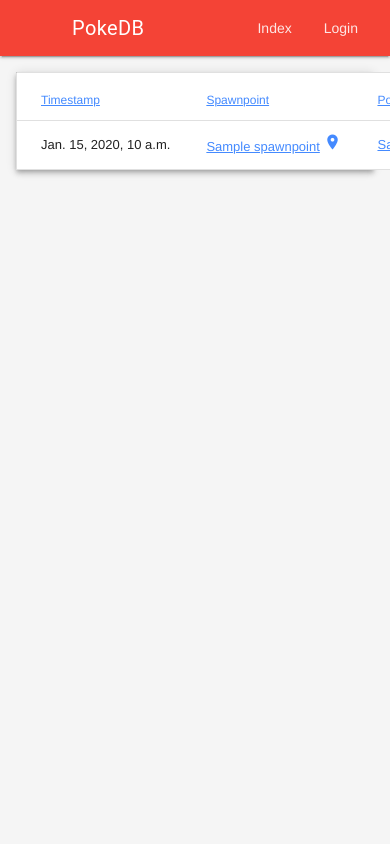
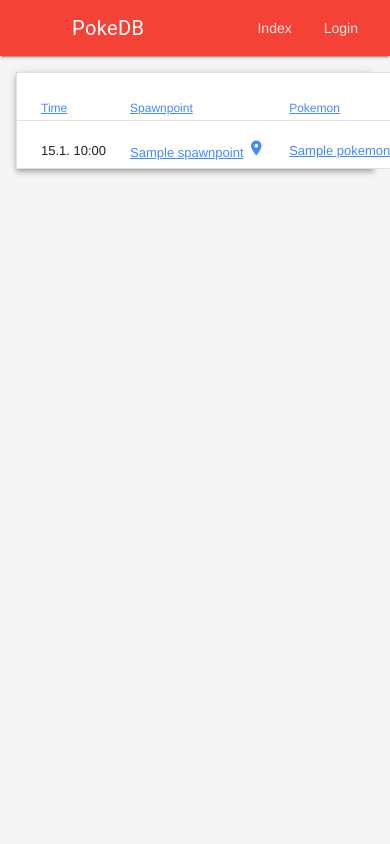
Before and after one commit to cmende/pokedb, a Django app: template templates/pokedb/index.html in a window 390 px wide. Run offline with Django 3.2, Linux system fonts and the light colour scheme; the template is opened without the code that fills it: most values are stand-ins (such as "Sample title", 1, 10 or a date in 2020); some libraries are stand-ins or nearby versions.

Commit message:
Shorten columns so the table can be read on mobile devices

```diff
--- a/templates/pokedb/base_generic.html
+++ b/templates/pokedb/base_generic.html
@@ -10,6 +10,8 @@
   <style>
     .material-icons.md-18 { font-size: 18px; }
     .fill-width { width: 100%; }
+    .mdl-data-table td { padding: 12px 12px 0px; }
+    .mdl-data-table th { padding: 12px 12px 0px; }
   </style>
 </head>
 <body>
--- a/templates/pokedb/index.html
+++ b/templates/pokedb/index.html
@@ -8,7 +8,7 @@
 <table class="mdl-data-table mdl-js-data-table fill-width">
 <thead>
 <tr>
-	<th class="mdl-data-table__cell--non-numeric {% if sort == '-timestamp' %}mdl-data-table__header--sorted-descending{% endif %}"><a href="?sort=timestamp">Timestamp</a></th>
+	<th class="mdl-data-table__cell--non-numeric {% if sort == '-timestamp' %}mdl-data-table__header--sorted-descending{% endif %}"><a href="?sort=timestamp">Time</a></th>
 	<th class="mdl-data-table__cell--non-numeric {% if sort == 'spawnpoint' %}mdl-data-table__header--sorted-ascending{% endif %}"><a href="?sort=spawnpoint">Spawnpoint</a></th>
 	<th class="mdl-data-table__cell--non-numeric {% if sort == 'pokemon' %}mdl-data-table__header--sorted-ascending{% endif %}"><a href="?sort=pokemon">Pokemon</a></th>
 </tr>
@@ -16,8 +16,8 @@
 <tbody>
 {% for spawn in spawns %}
 <tr>
-	<td class="mdl-data-table__cell--non-numeric">{{ spawn.timestamp }}</td>
-	<td class="mdl-data-table__cell--non-numeric"><a href="{% url 'spawnpoint' spawn.spawnpoint.id %}">{{ spawn.spawnpoint }}</a> <a href="https://www.google.com/maps/place/{{ spawn.spawnpoint.latitude|unlocalize }},{{ spawn.spawnpoint.longitude|unlocalize }}"><i class="material-icons md-18">place</i></a></td>
+	<td class="mdl-data-table__cell--non-numeric">{{ spawn.timestamp|date:'j.n. G:i' }}</td>
+	<td class="mdl-data-table__cell--non-numeric"><a href="{% url 'spawnpoint' spawn.spawnpoint.id %}">{{ spawn.spawnpoint|truncatechars:20 }}</a> <a href="https://www.google.com/maps/place/{{ spawn.spawnpoint.latitude|unlocalize }},{{ spawn.spawnpoint.longitude|unlocalize }}"><i class="material-icons md-18">place</i></a></td>
 	<td class="mdl-data-table__cell--non-numeric"><a href="{% url 'pokemon' pokedex=spawn.pokemon.pokedex %}">{{ spawn.pokemon }}</a></td>
 </tr>
 {% endfor %}
```
